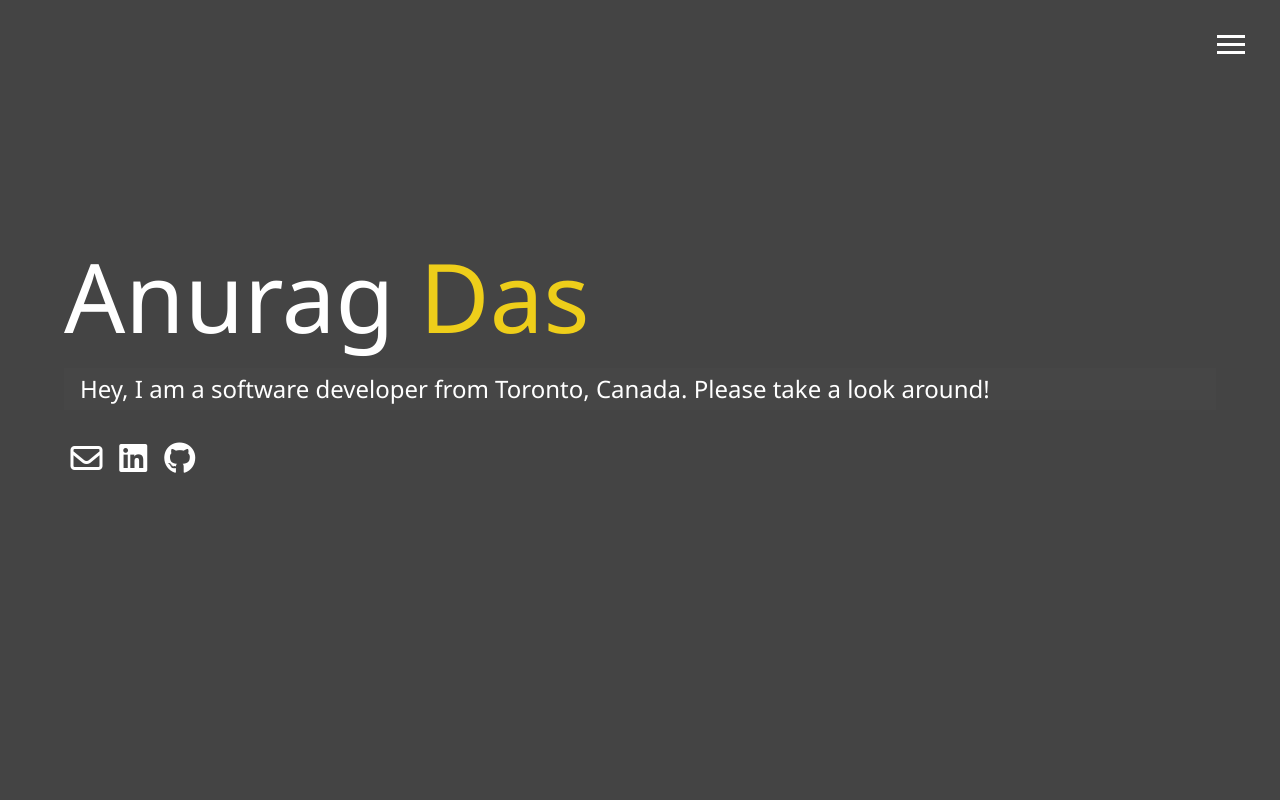
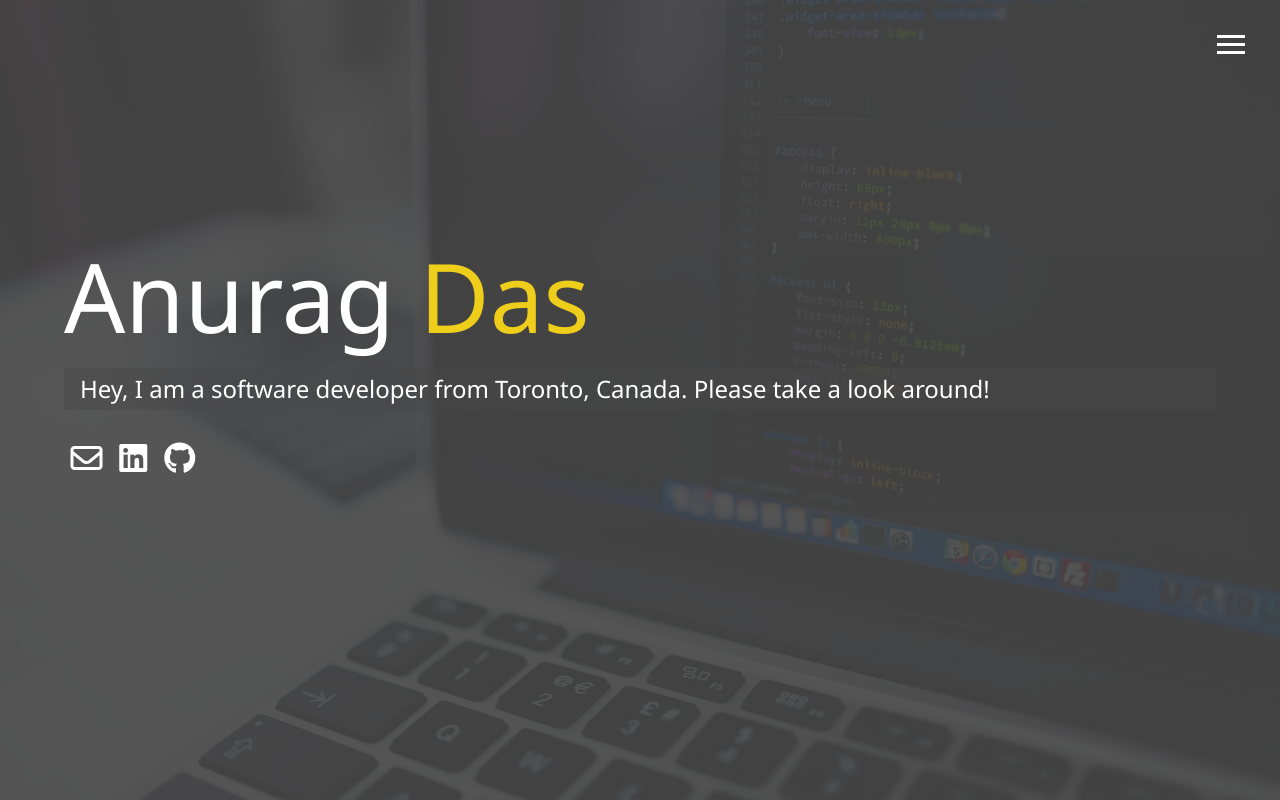
Before and after one commit to anuragd23/me, a website: page dist/index.html in a window 1280 px wide. Drawn offline with Linux system fonts and the light colour scheme; files whose address does not match are found by name.

Commit message:
fixed home image

```diff
--- a/scss/_config.scss
+++ b/scss/_config.scss
@@ -11,7 +11,7 @@ $background-opacity: 0.9;
 @mixin background {
     @if $show-home-image{
         &#bg-img{
-        //    background: $home-image;
+            background: $home-image;
             background-attachment: fixed;
             background-size: cover;
 
```
Also changed, not shown: dist/css/main.css.
